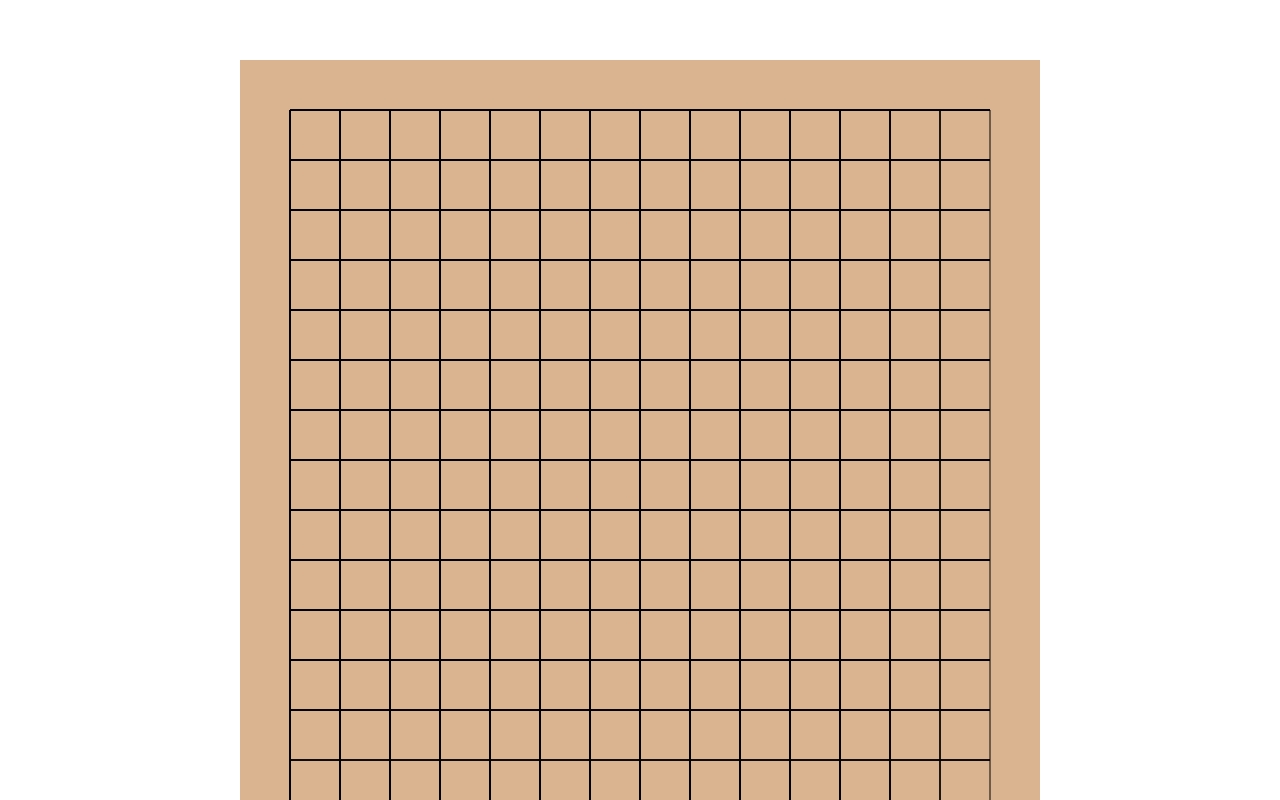
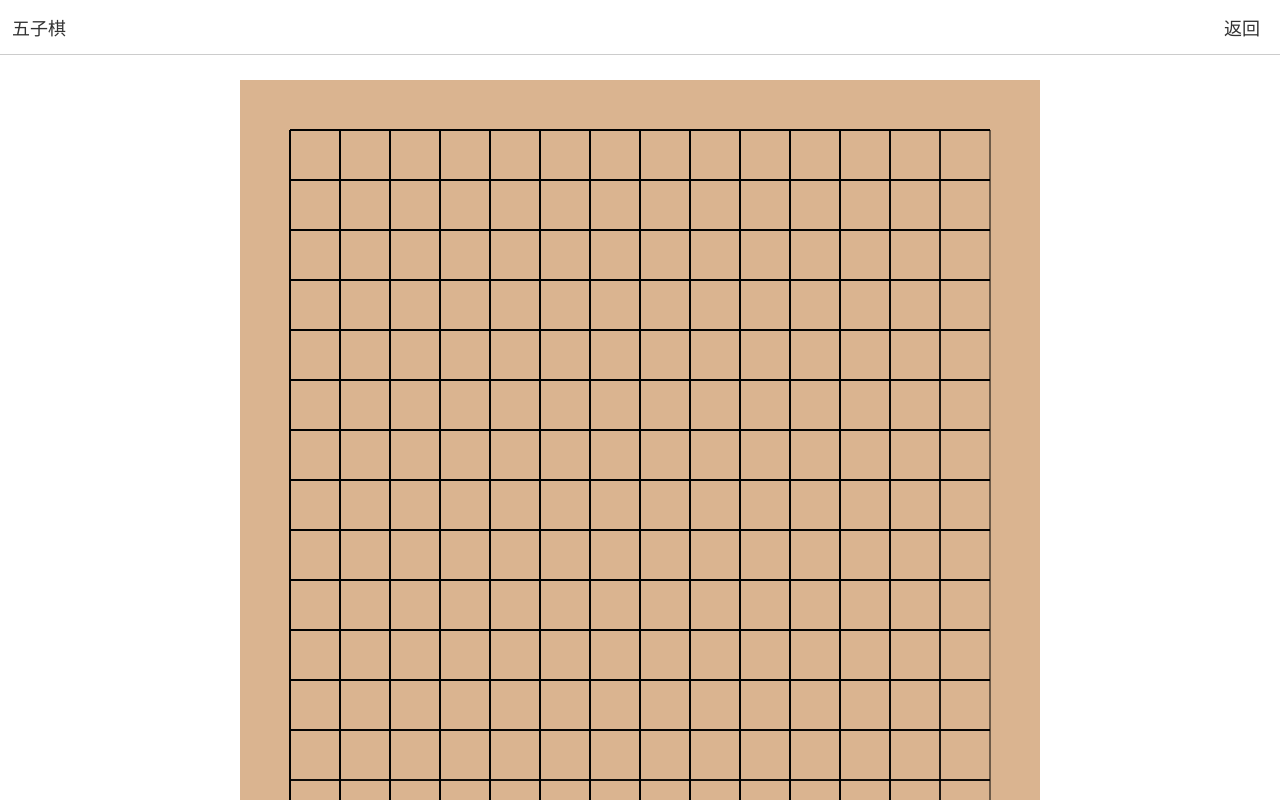
Before and after one commit to qingjiuge/gobang-game, a Vue app: page /gobang-game/ in a window 1280 px wide. Both pictures are taken after a click on the element "游戏开始". Built offline with nearby package versions, Linux system fonts and the light colour scheme.

Commit message:
feat: add , ,  and chome ,

```diff
--- a/src/Types/piece.ts
+++ b/src/Types/piece.ts
@@ -1,12 +1,12 @@
 export enum PieceType {
-    //白色
-    white = 0,
-    //黑色
-    black = 1
+    // 白色
+    white,
+    // 黑色
+    black
 }
-//棋子类
+// 棋子类
 export class Piece {
-    //棋子的类型
+    // 棋子的类型
     type: PieceType;
     constructor(type: PieceType) {
       this.type=type
--- a/src/Types/player.ts
+++ b/src/Types/player.ts
@@ -1,34 +1,37 @@
 import { uuid } from "@/Until/tools";
 import { Piece } from "./piece";
+
 export enum PlayerStatus {
-    //等待中
-    waiting = 0,
-    //准备好
-    ready = 1,
-    //完成
-    over = 2,
+    // 等待中
+    waiting,
+    // 准备好
+    ready,
+    // 完成
+    over,
 }
+
 export enum PieceMode {
-    //电脑
-    computer = 0,
-    //玩家
-    player = 1
+    // 电脑
+    computer,
+    // 玩家
+    player
 }
-//玩家类
+
+// 玩家类
 export class Player {
-    //玩家的用户id
+    // 玩家的用户id
     uid: string | null;
-    //玩家的id
+    // 玩家的id
     id: string | null;
-    //玩家的棋子类型
+    // 玩家的棋子类型
     pieceType: Piece;
-    //玩家的状态
+    // 玩家的状态
     status: PlayerStatus;
-    //玩家的昵称
+    // 玩家的昵称
     nickName: string;
-    //玩家的胜负情况
+    // 玩家的胜负情况
     result: number[] = [];
-    //玩家模式
+    // 玩家模式
     mode: PieceMode;
     constructor() {
         this.id = uuid();
@@ -37,23 +40,23 @@ export class Player {
         this.result = [];
         this.mode = 0;
     }
-    //更新玩家状态
+    // 更新玩家状态
     updateStatus(status: number) {
         this.status = status;
     }
-    //更新玩家棋子类型
+    // 更新玩家棋子类型
     updatePieceType(piece: Piece) {
         this.pieceType = piece;
     }
-    //更新玩家胜负情况
+    // 更新玩家胜负情况
     updateResult(result: number) {
         this.result.push(result);
     }
-    //更新模式
+    // 更新模式
     updateMode(mode: PieceMode) {
         this.mode = mode;
     }
-    //更新用户id
+    // 更新用户id
     updateUid(uid: string | null) {
         this.uid = uid ? uid : uuid();
     }
--- /dev/null
+++ b/src/components/BackButton.vue
@@ -0,0 +1,23 @@
+<template>
+  <div class="back-btn" @click="back">返回</div>
+</template>
+
+<script lang='ts' setup>
+const emit = defineEmits(["back"])
+
+const back = () => emit("back")
+</script>
+
+<style scoped lang='scss'>
+.back-btn {
+  cursor: pointer;
+  text-align: center;
+  padding: 4px 8px;
+  border-radius: 4px;
+
+  &:hover {
+    color: #fff;
+    background: #666;
+  }
+}
+</style>
--- a/src/components/CheckerBoard.vue
+++ b/src/components/CheckerBoard.vue
@@ -1,11 +1,16 @@
 <template>
-    <div ref="checkBoard"
-        :style="{ width: checkBoardConfig.width + 'px', height: checkBoardConfig.height + 'px', backgroundColor: checkBoardConfig.bgColor }"
-        class="checker-board">
+    <div class="game-layout">
+        <GameNav @back="backMenu" />
+        <div ref="checkBoard" class="checker-board" :style="{
+            width: `${checkBoardConfig.width}px`,
+            height: `${checkBoardConfig.height}px`,
+            backgroundColor: checkBoardConfig.bgColor
+        }"></div>
     </div>
 </template>
 
 <script lang="ts" setup>
+import GameNav from '@/Components/GameNav.vue';
 
 const checkBoard = ref<HTMLDivElement | null>(null);
 const checkBoardConfig = reactive({
@@ -26,7 +31,6 @@ const init = () => {
     // 初始化棋盘
     canvasEle.value = createCanvas();
     drawCheckBoard();
-
 }
 
 /**
@@ -278,14 +282,25 @@ const checkNE2SW = (row: number, col: number) => {
     return count >= 5;
 }
 
+const emit = defineEmits(["backMenu"])
+
+const backMenu = () => emit("backMenu")
+
 onMounted(() => {
     init()
 })
 </script>
 
 <style lang="scss" scoped>
-.checker-board {
-    display: block;
-    margin: 40px auto;
+.game-layout {
+    width: 100%;
+    height: 100%;
+
+
+
+    .checker-board {
+        display: block;
+        margin: 25px  auto;
+    }
 }
 </style>
--- /dev/null
+++ b/src/components/DeveloperList.vue
@@ -0,0 +1,50 @@
+<template>
+  <div class="developer-layout">
+    <div class="developer-list">
+      <div class="list-item" v-for="name in nameList" :key="name">
+        {{ name }}
+      </div>
+      <BackButton @back="back" />
+    </div>
+  </div>
+</template>
+
+<script lang='ts' setup>
+import BackButton from './BackButton.vue';
+
+const nameList = [
+  'qingjiuge',
+  'SmallTeddy'
+]
+
+const emit = defineEmits(["backMenu"])
+
+const back = () => emit("backMenu")
+</script>
+
+<style scoped lang='scss'>
+.developer-layout {
+  width: 100%;
+  height: 100%;
+  display: flex;
+  align-items: center;
+  justify-content: center;
+}
+
+.developer-list {
+  width: 800px;
+  padding: 20px;
+  display: flex;
+  flex-direction: column;
+  border: 1px solid #ccc;
+  border-radius: 8px;
+  font-size: 24px;
+
+  .list-item {
+    text-align: center;
+    padding: 10px 0;
+    cursor: pointer;
+  }
+
+}
+</style>
--- a/src/components/GameMenu.vue
+++ b/src/components/GameMenu.vue
@@ -1,9 +1,7 @@
 <template>
     <div class="game-menu">
-        <div class="container">
-            <div class="game-menu-item" v-for=" (item, i) in menuList" @click="menuSelectItem(item)" :key="item.id">
-                <span>{{ item.label }}</span>
-            </div>
+        <div class="game-menu-item" v-for=" (item, i) in menuList" :key="item.id" @click="menuSelectItem(item)">
+            {{ item.label }}
         </div>
     </div>
 </template>
@@ -40,12 +38,11 @@ const menuSelectItem = (item) => {
     display: flex;
     align-items: center;
     justify-content: center;
+    flex-direction: column;
 
-    .container {
-        width: 80%;
-    }
 
     .game-menu-item {
+        width: 80%;
         padding: 15px 10px;
         font-size: 32px;
         text-align: center;
--- /dev/null
+++ b/src/components/GameNav.vue
@@ -0,0 +1,29 @@
+<template>
+  <div class="nav">
+    <div>五子棋</div>
+    <div>
+      <BackButton @back="back" />
+    </div>
+  </div>
+</template>
+
+<script lang='ts' setup>
+import BackButton from './BackButton.vue';
+
+const emit = defineEmits(["back"])
+
+const back = () => emit("back")
+</script>
+
+<style scoped lang='scss'>
+.nav {
+  font-size: 18px;
+  color: #333;
+  height: 54px;
+  display: flex;
+  justify-content: space-between;
+  align-items: center;
+  padding: 0 12px;
+  border-bottom: 1px solid #ccc;
+}
+</style>
--- a/src/pages/Home.vue
+++ b/src/pages/Home.vue
@@ -1,8 +1,9 @@
 <template>
     <div class="home">
         <div class="container">
-            <CheckerBoard v-if="menuItem === 1"></CheckerBoard>
-            <GameMenu v-if="menuItem === 0" @menu-select="getMenuItem"></GameMenu>
+            <GameMenu v-if="menuItem === 0" @menu-select="getMenuItem" />
+            <CheckerBoard v-else-if="menuItem === 1" @back-menu="menuItem = 0" />
+            <DeveloperList v-else-if="menuItem === 5" @back-menu="menuItem = 0" />
         </div>
     </div>
 </template>
@@ -10,20 +11,24 @@
 <script lang="ts" setup>
 import CheckerBoard from '@/Components/CheckerBoard.vue';
 import GameMenu from '@/Components/GameMenu.vue';
+import DeveloperList from '@/Components/DeveloperList.vue';
+
 import { IMenuItem } from '@/Types';
 import { PieceType, Piece } from '@/Types/piece';
 import { Player, PieceMode } from '@/Types/player';
-import { ref } from 'vue';
+
 const menuItem = ref(0);
+
 const gameConfig = {
-    //玩家1信息
+    // 玩家1信息
     player1: {},
-    //玩家2信息
+    // 玩家2信息
     player2: {},
-    //游戏的状态
+    // 游戏的状态
     status: 0,
 }
-//当前游戏玩家信息
+
+// 当前游戏玩家信息
 const currentPlayer = ref<Player>();
 const currentOrder = ref<number>(0);
 const getMenuItem = (item: IMenuItem) => {
@@ -33,7 +38,8 @@ const getMenuItem = (item: IMenuItem) => {
     menuItem.value = item.id;
     console.log(gameConfig)
 }
-//准备游戏工作
+
+// 准备游戏工作
 const readyGame = () => {
     const player1 = createPlayer(PieceMode.player, PieceType.black);
     const player2 = createPlayer(PieceMode.computer, PieceType.white);
@@ -48,7 +54,8 @@ const readyGame = () => {
     }
     gameConfig.status = 1
 }
-//创建玩家
+
+// 创建玩家
 const createPlayer = (mode: PieceMode, type: PieceType, id: string = null) => {
     const player = new Player();
     player.updateMode(mode);
@@ -57,12 +64,14 @@ const createPlayer = (mode: PieceMode, type: PieceType, id: string = null) => {
     player.updatePieceType(createPiece(type))
     return player;
 }
-//创建棋子
+
+// 创建棋子
 const createPiece = (type: PieceType) => {
     const piece = new Piece(type);
     return piece;
 }
-//更新当前游戏玩家
+
+// 更新当前游戏玩家
 const updateCurrentPlayer = (player: Player) => {
     currentPlayer.value = player;
 
@@ -78,7 +87,6 @@ const updateCurrentPlayer = (player: Player) => {
     .container {
         justify-content: center;
         flex: 1;
-        padding: 20px;
     }
 }
 </style>
```
